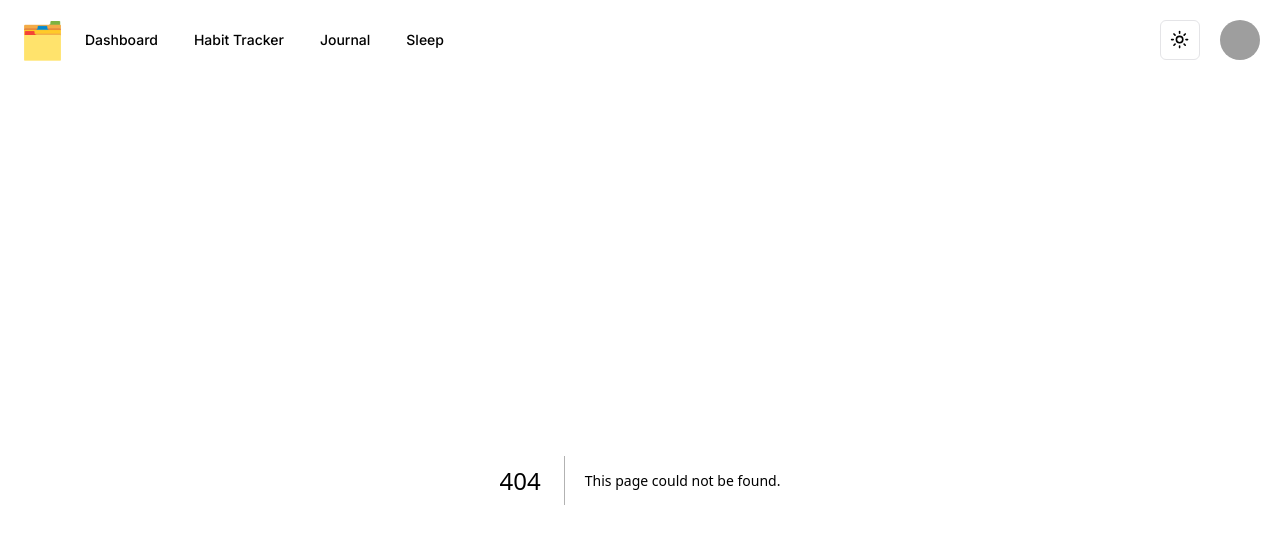
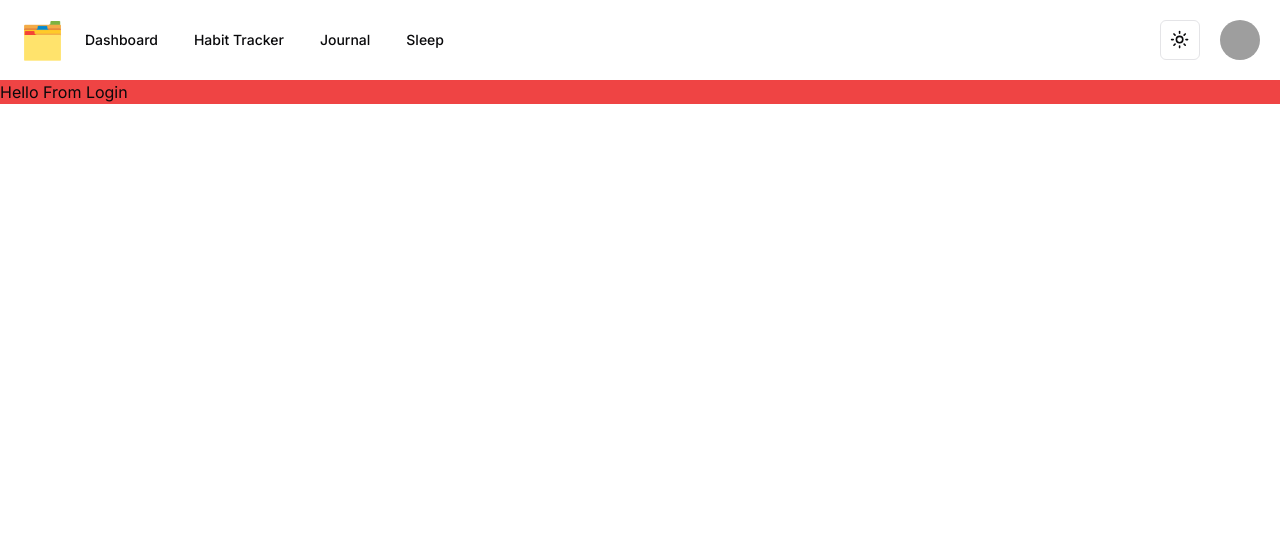
Before and after one commit to seandowdall/life-dev, a Next.js app: page /login in a window 1280 px wide. Before the commit this address had no page. Shown: the top 544 px of the page. Built offline with nearby package versions, Linux system fonts and the light colour scheme; grey boxes are pictures that could not be loaded.

Commit message:
Implemented organizational folders

```diff
--- /dev/null
+++ b/app/(auth)/(routes)/login/page.tsx
@@ -0,0 +1,5 @@
+const LoginPage = () => {
+  return <div>Hello From Login</div>;
+};
+
+export default LoginPage;
--- /dev/null
+++ b/app/(auth)/layout.tsx
@@ -0,0 +1,5 @@
+const AuthLayout = ({ children }: { children: React.ReactNode }) => {
+  return <div className="bg-red-500 h-full">{children}</div>;
+};
+
+export default AuthLayout;
```
Also changed, not shown: app/(main)/(routes)/dashboard/page.tsx (renamed from app/dashboard/page.tsx), app/(main)/(routes)/habit-tracker/page.tsx (renamed from app/habit-tracker/page.tsx), app/(main)/(routes)/journal/page.tsx (renamed from app/journal/page.tsx), app/(main)/page.tsx (renamed from app/page.tsx).
